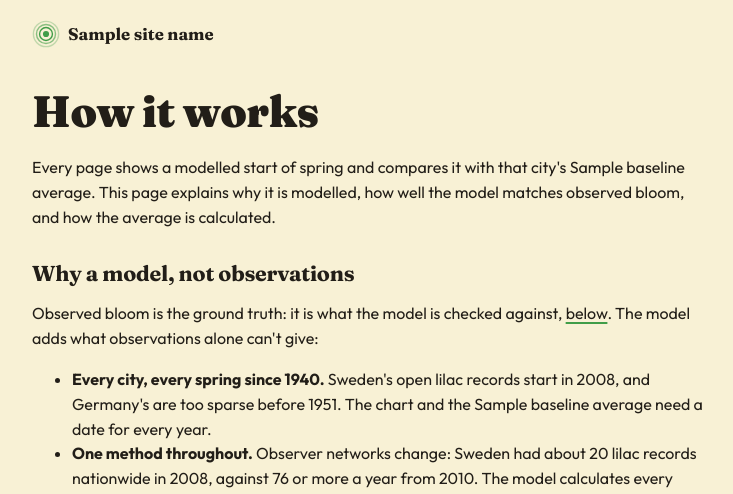
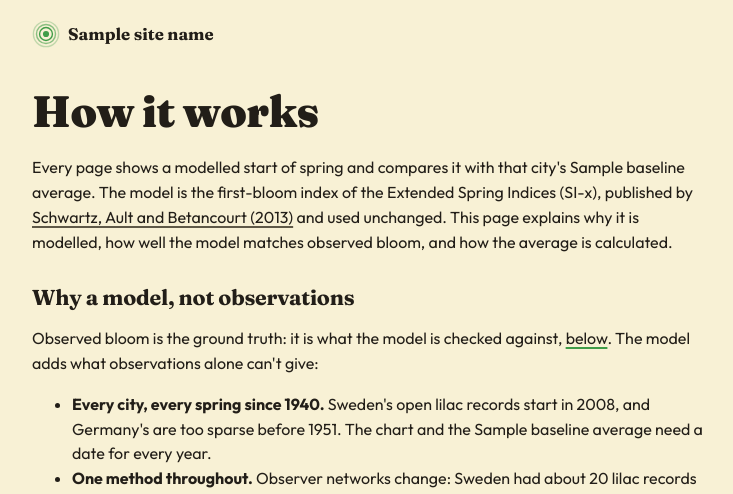
Before and after one commit to Aimekram/call-of-kiuru, a Python web app: template site/templates/method.html in a window 1280 px wide. Shown: the top 494 px of the page, without its empty margins (272-1005 px from the left). Run offline with Jinja, Linux system fonts and the light colour scheme; the template is opened without the code that fills it: most values are stand-ins (such as "Sample title", 1, 10 or a date in 2020).

Commit message:
docs: name and link the model's paper on the method page
Co-Authored-By: Claude Opus 5.5 <noreply@anthropic.com>

```diff
--- a/site/templates/method.html
+++ b/site/templates/method.html
@@ -3,7 +3,7 @@
 {% block description %}Why the start of spring comes from a model, how well it matches observed bloom, why only Germany and Sweden, and how each city's {{ baseline }} average is calculated.{% endblock %}
 {% block content %}
 <h1>How it works</h1>
-<p>Every page shows a modelled start of spring and compares it with that city's {{ baseline }} average. This page explains why it is modelled, how well the model matches observed bloom, and how the average is calculated.</p>
+<p>Every page shows a modelled start of spring and compares it with that city's {{ baseline }} average. The model is the first-bloom index of the Extended Spring Indices (SI-x), published by <a target="_blank" rel="noopener" href="https://doi.org/10.1002/joc.3625">Schwartz, Ault and Betancourt (2013)</a> and used unchanged. This page explains why it is modelled, how well the model matches observed bloom, and how the average is calculated.</p>
 <h2 id="model">Why a model, not observations</h2>
 <p>Observed bloom is the ground truth: it is what the model is checked against, <a href="#validation">below</a>. The model adds what observations alone can't give:</p>
 <ul>
@@ -76,7 +76,7 @@
 <ul>
 <li>Sweden's evidence is thinner: 17 springs, with a median of 3 to 4 observations per city and year, in some years one. The first two years, 2008 and 2009, pull it down. From 2010 on, the correlation is 0.82 (0.67–0.92).</li>
 <li>Years before 1951 in Germany and before 2008 in Sweden are modelled only. There are too few observations to check them.</li>
-<li>Against single lilac bushes rather than local medians, a European study found the model about a week off on average (Izquierdo-Verdiguier and Zurita-Milla, 2024).</li>
+<li>Against single lilac bushes rather than local medians, a European study found the model about a week off on average (<a target="_blank" rel="noopener" href="https://www.nature.com/articles/s41597-024-03710-5">Izquierdo-Verdiguier and Zurita-Milla, 2024</a>).</li>
 </ul>
 <h2 id="coverage">Why only Germany and Sweden</h2>
 <p>A city is added only after the model has been checked against observed bloom there. Of about 20 European countries we looked at, only Germany and Sweden publish their lilac observations openly. PEP725, the pan-European phenology database, may hold more, under licences set per dataset since May 2026. We have not asked for its lilac data yet.</p>
```
Also changed, not shown: tests/test_site.py (+3 -0 lines), README.md.
